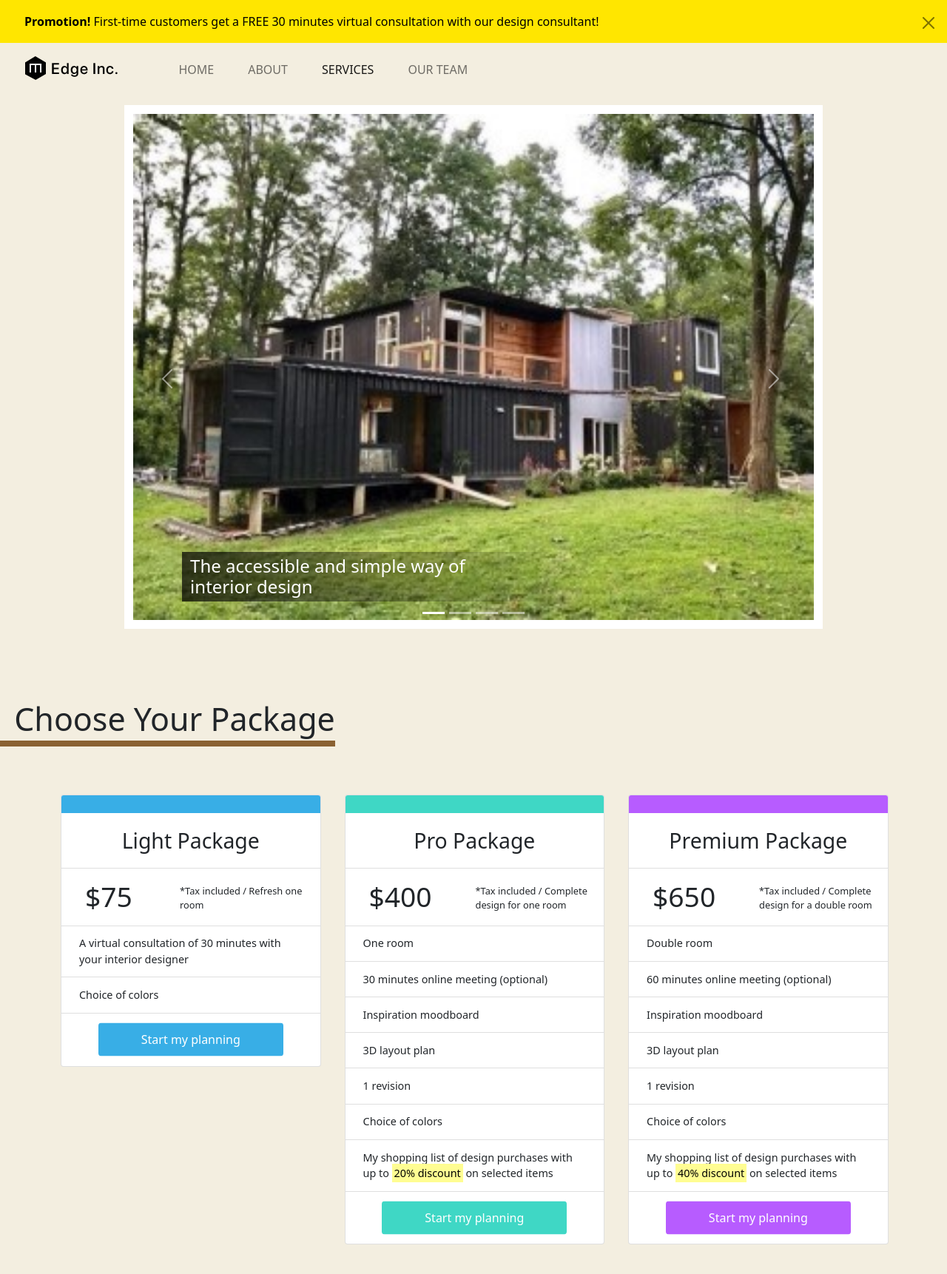
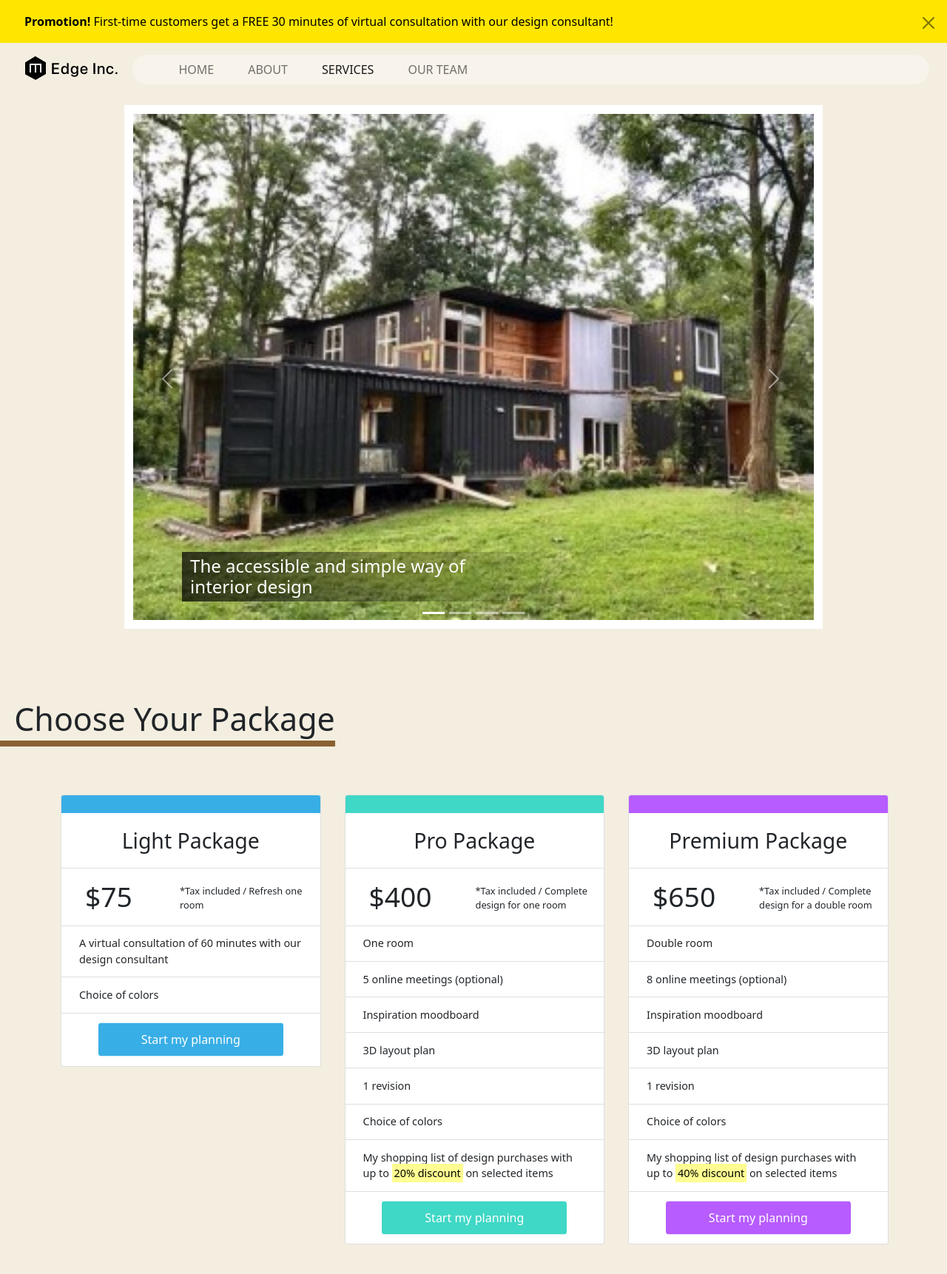
Before and after one commit to designerlinak/SMC_WebDesign3, a PHP site: page /homework/services.html in a window 1280 px wide. Shown: the top 1722 px of the page at 74% size. Run offline with PHP 8.4, Linux system fonts and the light colour scheme.

Commit message:
Update on homework

```diff
--- a/week06/homework/css/about-styles.css
+++ b/week06/homework/css/about-styles.css
@@ -419,7 +419,7 @@ article {
         list-style: none;
         margin-top: 0.3rem;
         padding-top: 0rem;
-        background-color: transparent;
+        background-color: rgba(255, 255, 255, 0.361);
     }
 
     li a:after {
--- a/week06/homework/css/home-styles.css
+++ b/week06/homework/css/home-styles.css
@@ -728,7 +728,7 @@ p {
         list-style: none;
         margin-top: 0.3rem;
         padding-top: 0rem;
-        background-color: transparent;
+        background-color: rgba(255, 255, 255, 0.361);
     }
 
     li a:after {
--- a/week06/homework/css/services-styles.css
+++ b/week06/homework/css/services-styles.css
@@ -553,7 +553,7 @@ button, input, optgroup, select, textarea {
         list-style: none;
         margin-top: 0.3rem;
         padding-top: 0rem;
-        background-color: transparent;
+        background-color: rgba(255, 255, 255, 0.361);
     }
 
     li a:after {
--- a/week06/homework/css/team-styles.css
+++ b/week06/homework/css/team-styles.css
@@ -385,7 +385,7 @@ b, strong {
         list-style: none;
         margin-top: 0.3rem;
         padding-top: 0rem;
-        background-color: transparent;
+        background-color: rgba(255, 255, 255, 0.361);
     }
 
     li a:after {
--- a/week06/homework/services.html
+++ b/week06/homework/services.html
@@ -21,7 +21,7 @@
         <header>
             <!-- ALERT -->
             <div class="alert alert-dark alert-dismissible fade show" role="alert">
-                <strong>Promotion!</strong> First-time customers get a FREE 30 minutes virtual consultation with our design consultant!
+                <strong>Promotion!</strong> First-time customers get a FREE 30 minutes of virtual consultation with our design consultant!
                 <button type="button" class="btn-close" data-bs-dismiss="alert" aria-label="Close"></button>
             </div>
 
@@ -125,7 +125,7 @@
                                 <p class="card-text para-1">*Tax included / Refresh one room</p>
                             </div>
                             <div class="bg-transparent">
-                                <p class="card-middle">A virtual consultation of 30 minutes with your interior designer</p>
+                                <p class="card-middle">A virtual consultation of 60 minutes with our design consultant</p>
                                 <p class="card-middle">Choice of colors</p>
                             </div>
                             <div class="card-footer bg-transparent">
@@ -143,7 +143,7 @@
                             </div>
                             <div class="bg-transparent">
                                 <p class="card-middle">One room</p>
-                                <p class="card-middle">30 minutes online meeting (optional)</p>
+                                <p class="card-middle">5 online meetings (optional)</p>
                                 <p class="card-middle">Inspiration moodboard</p>
                                 <p class="card-middle">3D layout plan</p>
                                 <p class="card-middle">1 revision</p>
@@ -165,7 +165,7 @@
                             </div>
                             <div class="bg-transparent">
                                 <p class="card-middle">Double room</p>
-                                <p class="card-middle">60 minutes online meeting (optional)</p>
+                                <p class="card-middle">8 online meetings (optional)</p>
                                 <p class="card-middle">Inspiration moodboard</p>
                                 <p class="card-middle">3D layout plan</p>
                                 <p class="card-middle">1 revision</p>
```
